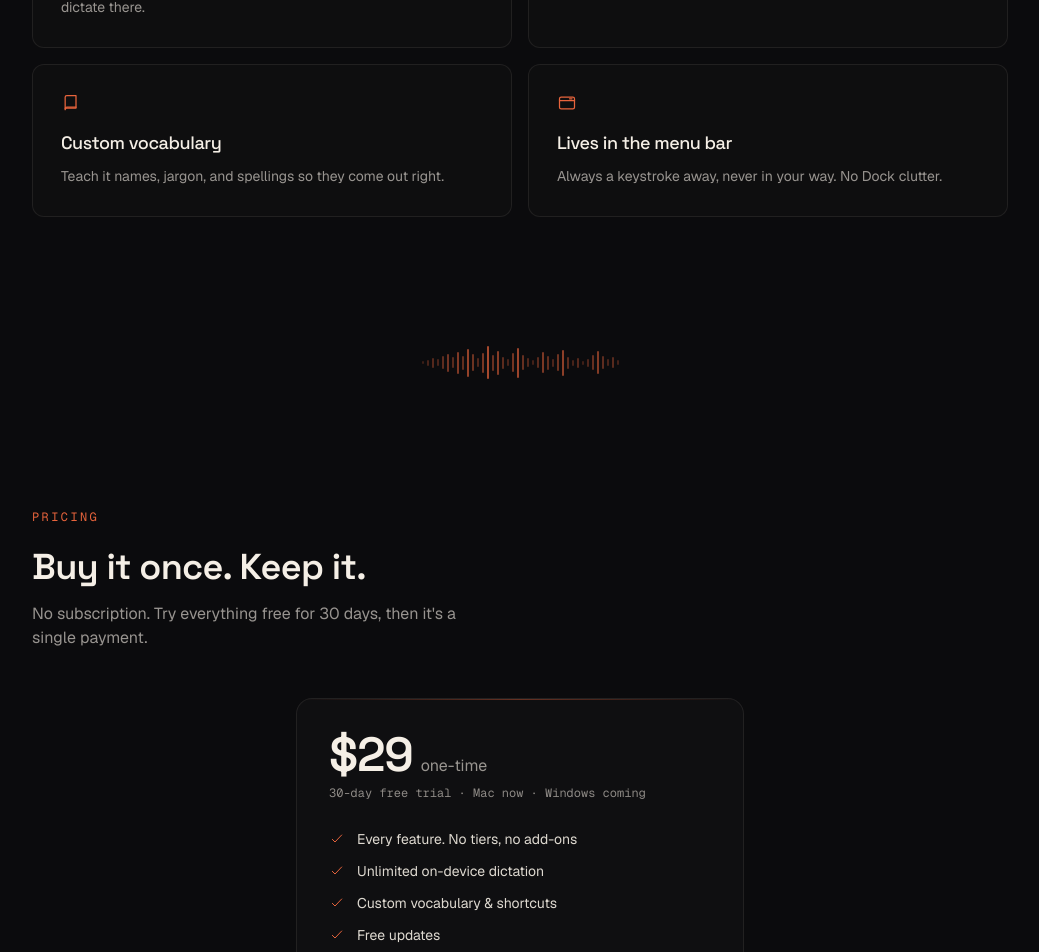
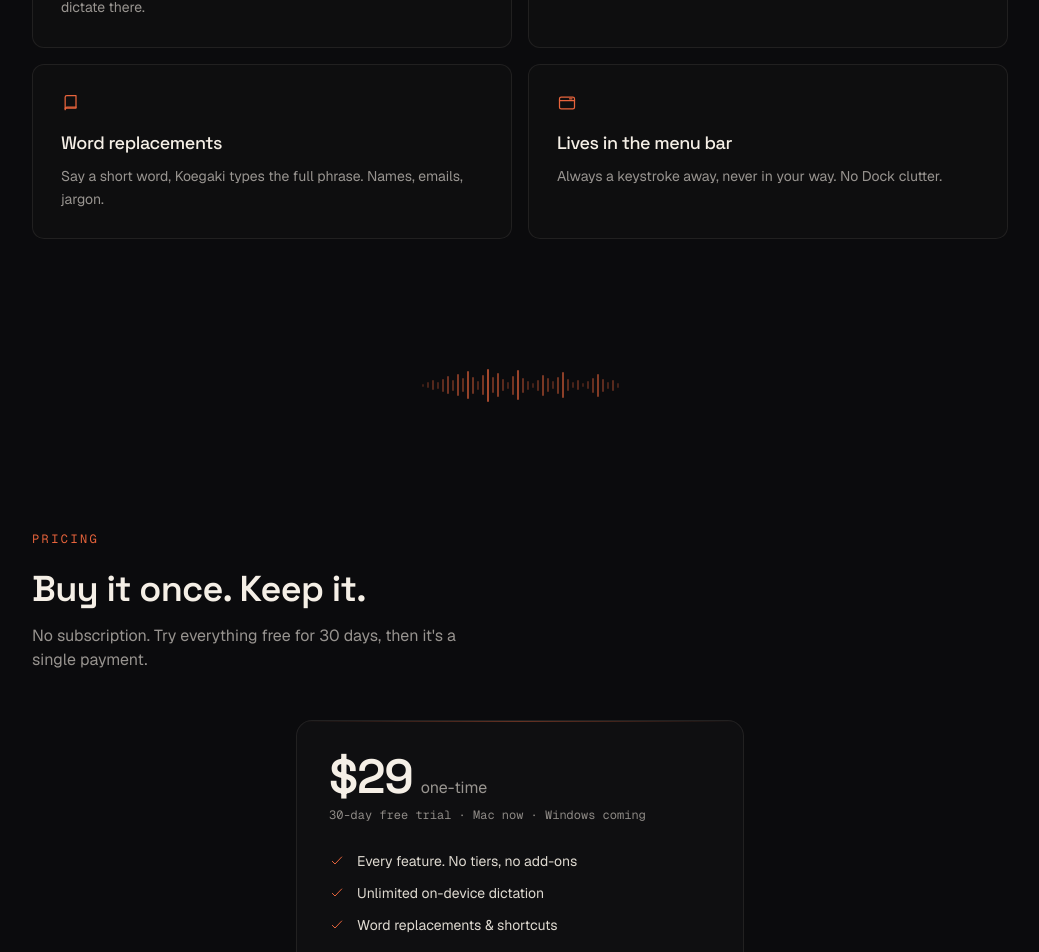
Before and after one commit to vishutdhar/koegaki-web, a Next.js app: page / in a window 1280 px wide. Shown: the part 3320-4272 px from the top of the page, without its empty margins (120-1159 px from the left). Built offline with nearby package versions, Linux system fonts and the light colour scheme; no server answers.

Commit message:
Align feature copy with shipping behavior

```diff
--- a/components/features.tsx
+++ b/components/features.tsx
@@ -16,8 +16,8 @@
   },
   {
     icon: IconBook,
-    title: "Custom vocabulary",
-    body: "Teach it names, jargon, and spellings so they come out right.",
+    title: "Word replacements",
+    body: "Say a short word, Koegaki types the full phrase. Names, emails, jargon.",
   },
   {
     icon: IconMenuBar,
--- a/components/pricing.tsx
+++ b/components/pricing.tsx
@@ -7,8 +7,8 @@
 const INCLUDED = [
   "Every feature. No tiers, no add-ons",
   "Unlimited on-device dictation",
-  "Custom vocabulary & shortcuts",
-  "Free updates",
+  "Word replacements & shortcuts",
+  "Free 1.x updates",
   "Use on your Macs",
 ];
 
```
